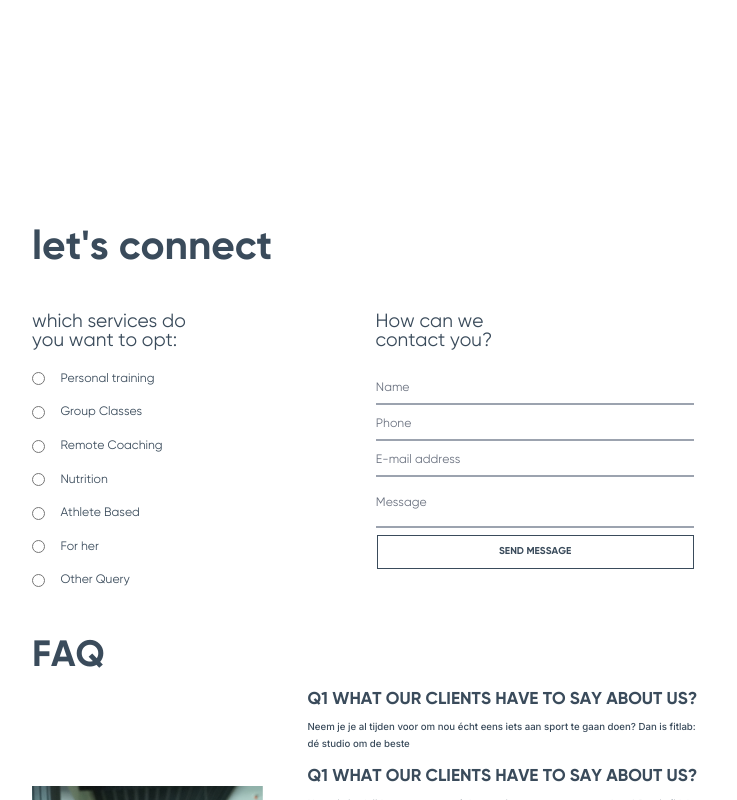
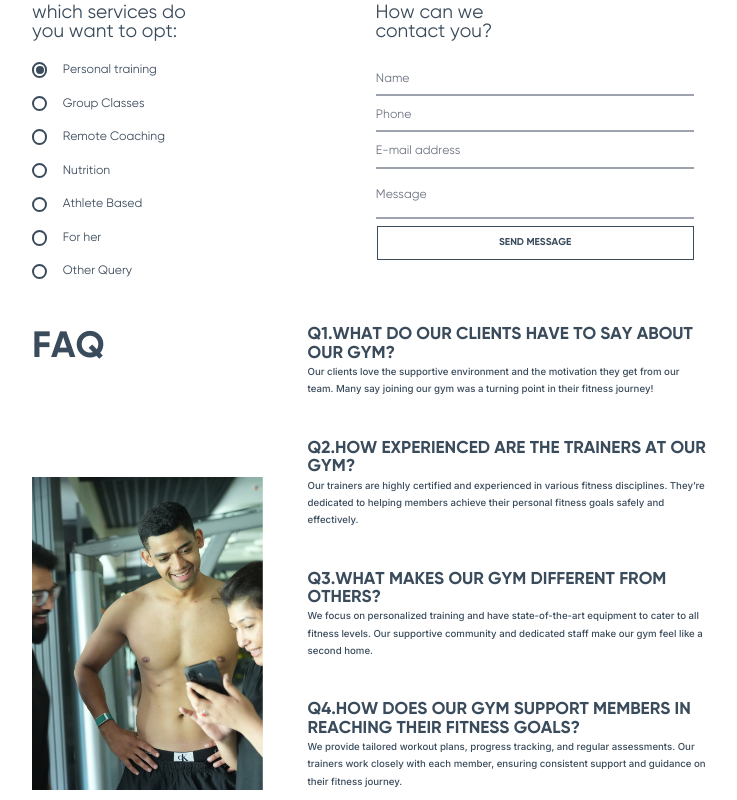
Before and after one commit to moses7054/athlos-v2, a Next.js app: page /contactus in a window 1280 px wide. Shown: the part 680-1480 px from the top of the page, without its empty margins (271-1008 px from the left). Built offline with nearby package versions, Linux system fonts and the light colour scheme; what tailwindcss-animated would draw is missing.

Commit message:
removed empty sapce in contact us page

```diff
--- a/src/app/globals.css
+++ b/src/app/globals.css
@@ -121,3 +121,74 @@ body {
     background-position: 90% 0;
   }
 }
+
+/* radio buttons */
+.checker {
+  width: 25.45px;
+  height: 25.45px;
+  /* min-width: 25.45px;
+  min-height: 25.45px; */
+  border-radius: 50%;
+  background: white;
+  border: 2.83px solid #3a4b5b;
+}
+
+.dot {
+  width: 11.31px;
+  /* min-width: 11.31px;
+  min-height: 11.31px; */
+  height: 11.31px;
+  background-color: #3a4b5b;
+  border-radius: 50%;
+}
+
+@media (min-width: 764px) {
+  .checker {
+    width: 13.77px;
+    /* min-height: 13.77px; */
+    height: 13.77px;
+    /* min-height: 13.77px; */
+
+    border: 1.53px solid #3a4b5b;
+  }
+  .dot {
+    width: 6.12px;
+    /* min-width: 6.12px;
+    min-height: 6.12px; */
+    height: 6.12px;
+  }
+}
+
+@media (min-width: 390px) {
+  .checker {
+    width: 22.36px;
+    height: 22.36px;
+    /* min-width: 22.36px;
+    min-height: 22.36px; */
+
+    border: 2.48px solid #3a4b5b;
+  }
+  .dot {
+    width: 9.94px;
+    height: 9.94px;
+    /* min-width: 9.94px;
+    min-height: 9.94px; */
+  }
+}
+
+@media (min-width: 320px) {
+  .checker {
+    width: 15.36px;
+    height: 15.36px;
+    /* min-width: 15.36px;
+    min-height: 15.36px; */
+
+    border: 2.48px solid #3a4b5b;
+  }
+  .dot {
+    width: 8.14px;
+    height: 8.14px;
+    /* min-width: 8.14px;
+    min-height: 8.14px; */
+  }
+}
--- a/src/components/ContactUs/Faq.tsx
+++ b/src/components/ContactUs/Faq.tsx
@@ -5,8 +5,8 @@ import TrainerImage from "@/assets/ContactUS/ImageFaq.jpg";
 const Faq = () => {
   return (
     <>
-      <div className="w-full h-[950px] flex justify-center items-start max-custom:h-[630.4px] max-mid:h-[1196.24px]">
-        <div className="w-[1245px] h-[857px] flex justify-between  max-custom:w-[673.84px] max-custom:h-[463.54px] max-mid:h-[1096px] max-mid:w-[280px] max-mid:flex-col">
+      <div className="w-full h-[950px] flex justify-center items-start max-custom:h-[630.4px] max-mid:h-[1200.24px]">
+        <div className="w-[1245px] h-[857px] flex justify-between  max-custom:w-[673.84px] max-custom:h-[463.54px] max-mid:h-[1096px] max-mid:max-w-[280px] max-mid:flex-col">
           {/* First Column Faq */}
           <div className="w-[427.13px] h-full flex flex-col justify-between max-custom:w-[231.18px] max-mid:h-[436.24px] max-mid:w-[280px]">
             {/* Faq text */}
@@ -28,41 +28,48 @@ const Faq = () => {
           </div>
 
           {/* Questions */}
-          <div className="w-[736px] h-[541.7px] mt-[104px] flex flex-col justify-between max-custom:w-[398.35px] max-custom:h-[291.58px] max-custom:mt-[55.99px] max-mid:w-[281px] max-mid:h-[624px]">
-            <div className="w-full h-[114.42px] flex flex-col justify-between max-custom:h-[61.53px] max-mid:h-[135px]">
-              <p className="font-gilroyreal2 font-normal text-[#3A4B5B] text-[31.77px] max-custom:text-[17.2px] max-custom:leading-[18.4px] max-mid:text-[20px] max-mid:leading-[21.4px]">
-                Q1 WHAT OUR CLIENTS HAVE TO SAY ABOUT US?
+          <div className="w-[736px] h-auto  flex flex-col justify-between max-custom:w-[398.35px] max-mid:max-w-[280px] max-mid:gap-[28px] max-mid:mt-[30px]">
+            <div className="w-full h-auto flex flex-col justify-between ">
+              <p className="font-gilroyreal2 h-auto w-auto font-normal text-[#3A4B5B] text-[31.77px] max-custom:text-[17.2px] max-custom:leading-[18.4px] max-mid:text-[20px] max-mid:leading-[20px] ">
+                Q1.WHAT DO OUR CLIENTS HAVE TO SAY ABOUT OUR GYM?
               </p>
-              <p className="font-inter font-medium text-[17.87px] leading-[31.77px] text-[#3A4B5B] max-custom:text-[9.67px] max-custom:leading-[17.2px] max-mid:text-[14px] max-mid:leading-[24px]">
-                Neem je je al tijden voor om nou écht eens iets aan sport te
-                gaan doen? Dan is fitlab: dé studio om de beste
+              <p className="font-inter h-auto w-auto font-medium text-[17.87px] leading-[31.77px] text-[#3A4B5B] max-custom:text-[9.67px] max-custom:leading-[17.2px] max-mid:text-[10px] max-mid:leading-[18px]">
+                Our clients love the supportive environment and the motivation
+                they get from our team. Many say joining our gym was a turning
+                point in their fitness journey!
               </p>
             </div>
-            <div className="w-full h-[114.42px] flex flex-col justify-between max-custom:h-[61.53px] max-mid:h-[135px]">
-              <p className="font-gilroyreal2 font-normal text-[#3A4B5B] text-[31.77px]  max-custom:text-[17.2px] max-custom:leading-[18.4px] max-mid:text-[20px] max-mid:leading-[21.4px]">
-                Q1 WHAT OUR CLIENTS HAVE TO SAY ABOUT US?
+            <div className="w-full h-auto flex flex-col justify-between ">
+              <p className="font-gilroyreal2 font-normal text-[#3A4B5B] text-[31.77px]  max-custom:text-[17.2px] max-custom:leading-[18.4px] max-mid:text-[20px] max-mid:leading-[20px]">
+                Q2.HOW EXPERIENCED ARE THE TRAINERS AT OUR GYM?
               </p>
-              <p className="font-inter font-medium text-[17.87px] leading-[31.77px] text-[#3A4B5B] max-custom:text-[9.67px] max-custom:leading-[17.2px] max-mid:text-[14px] max-mid:leading-[24px]">
-                Neem je je al tijden voor om nou écht eens iets aan sport te
-                gaan doen? Dan is fitlab: dé studio om de beste
+              <p className="font-inter font-medium text-[17.87px] leading-[31.77px] text-[#3A4B5B] max-custom:text-[9.67px] max-custom:leading-[17.2px] max-mid:text-[10px] max-mid:leading-[18px]">
+                Our trainers are highly certified and experienced in various
+                fitness disciplines. They’re dedicated to helping members
+                achieve their personal fitness goals safely and effectively.
               </p>
             </div>
-            <div className="w-full h-[114.42px] flex flex-col justify-between max-custom:h-[61.53px] max-mid:h-[135px]">
-              <p className="font-gilroyreal2 font-normal text-[#3A4B5B] text-[31.77px]  max-custom:text-[17.2px] max-custom:leading-[18.4px] max-mid:text-[20px] max-mid:leading-[21.4px]">
-                Q1 WHAT OUR CLIENTS HAVE TO SAY ABOUT US?
+            <div className="w-full h-auto flex flex-col justify-between ">
+              <p className="font-gilroyreal2 font-normal text-[#3A4B5B] text-[31.77px]  max-custom:text-[17.2px] max-custom:leading-[18.4px] max-mid:text-[20px] max-mid:leading-[20px]">
+                Q3.WHAT MAKES OUR GYM DIFFERENT FROM OTHERS?
               </p>
-              <p className="font-inter font-medium text-[17.87px] leading-[31.77px] text-[#3A4B5B] max-custom:text-[9.67px] max-custom:leading-[17.2px] max-mid:text-[14px] max-mid:leading-[24px]">
-                Neem je je al tijden voor om nou écht eens iets aan sport te
-                gaan doen? Dan is fitlab: dé studio om de beste
+              <p className="font-inter font-medium text-[17.87px] leading-[31.77px] text-[#3A4B5B] max-custom:text-[9.67px] max-custom:leading-[17.2px] max-mid:text-[10px] max-mid:leading-[18px]">
+                We focus on personalized training and have state-of-the-art
+                equipment to cater to all fitness levels. Our supportive
+                community and dedicated staff make our gym feel like a second
+                home.
               </p>
             </div>
-            <div className="w-full h-[114.42px] flex flex-col justify-between max-custom:h-[61.53px] max-mid:h-[135px]">
-              <p className="font-gilroyreal2 font-normal text-[#3A4B5B] text-[31.77px]  max-custom:text-[17.2px] max-custom:leading-[18.4px] max-mid:text-[20px] max-mid:leading-[21.4px]">
-                Q1 WHAT OUR CLIENTS HAVE TO SAY ABOUT US?
+            <div className="w-full h-auto flex flex-col justify-between ">
+              <p className="font-gilroyreal2 font-normal text-[#3A4B5B] text-[31.77px]  max-custom:text-[17.2px] max-custom:leading-[18.4px] max-mid:text-[20px] max-mid:leading-[20px]">
+                Q4.HOW DOES OUR GYM SUPPORT MEMBERS IN REACHING THEIR FITNESS
+                GOALS?
               </p>
-              <p className="font-inter font-medium text-[17.87px] leading-[31.77px] text-[#3A4B5B] max-custom:text-[9.67px] max-custom:leading-[17.2px] max-mid:text-[14px] max-mid:leading-[24px]">
-                Neem je je al tijden voor om nou écht eens iets aan sport te
-                gaan doen? Dan is fitlab: dé studio om de beste
+              <p className="font-inter font-medium text-[17.87px] leading-[31.77px] text-[#3A4B5B] max-custom:text-[9.67px] max-custom:leading-[17.2px] max-mid:text-[10px] max-mid:leading-[18px]">
+                We provide tailored workout plans, progress tracking, and
+                regular assessments. Our trainers work closely with each member,
+                ensuring consistent support and guidance on their fitness
+                journey.
               </p>
             </div>
           </div>
--- a/src/components/ContactUs/LetsConnect.tsx
+++ b/src/components/ContactUs/LetsConnect.tsx
@@ -1,6 +1,28 @@
-import React from "react";
+"use client";
+
+import React, { useState } from "react";
 
 const LetsConnect = () => {
+  const [index, setIndex] = useState<boolean[]>([
+    true,
+    false,
+    false,
+    false,
+    false,
+    false,
+    false,
+  ]);
+
+  const toggleIndex = (i: number) => {
+    console.log(i, index[i]);
+    setIndex((prevArray) => {
+      const newArray = [...prevArray];
+      newArray[i] = !newArray[i]; // Toggle the boolean at the specified index
+      console.log(newArray);
+      return newArray;
+    });
+  };
+
   return (
     <>
       <div className="w-full h-[831px] flex items-center py-[80px] justify-center max-custom:h-[450.18px] max-custom:py-[43.3px] max-mid:h-[805.29px] max-mid:py-[40px]">
@@ -29,67 +51,144 @@ const LetsConnect = () => {
 
               {/* radio buttons */}
               <div className="w-full h-[413px] flex flex-col font-gilroyreal1 font-normal text-[22.62px] leading-[40.72px] text-[#3A4B5B] mt-[33.62px] justify-between max-custom:h-[229.3px] max-custom:text-[12.24px] max-custom:leading-[22.04px] max-custom:mt-[17.62px] max-mid:h-[176px] max-mid:text-[16.27px] max-mid:leading-[15px] max-mid:mt-[24px] max-mid:flex-wrap">
-                <div className="w-full flex justify-start gap-[28.8px] h-[41px] items-center max-custom:h-[23px] max-custom:gap-[15.3px] max-mid:h-[40px] max-mid:w-[115px] max-mid:gap-[8px]">
+                <div
+                  className="w-full flex justify-start gap-[28.8px] h-[41px] items-center max-custom:h-[23px] max-custom:gap-[15.3px] max-mid:h-[40px] max-mid:w-[115px] max-mid:gap-[8px] "
+                  onClick={() => toggleIndex(0)}
+                >
                   <input
+                    className="hidden"
                     type="radio"
                     id="personal"
                     value={"personal"}
                     name="personal"
                   />
+                  <span className="checker flex justify-center items-center hover:cursor-pointer max-mid:min-w-[15.36px] custom:min-w-[25.45px] custom:min-h-[25.45px]">
+                    <span
+                      className={`dot ${
+                        index[0] ? null : "hidden"
+                      } custom:min-w-[11.33px] custom:min-h-[11.33px]`}
+                    />
+                  </span>
                   <label htmlFor="personal">Personal training</label>
                 </div>
-                <div className="w-full flex justify-start gap-[28.8px] h-[41px] items-center max-custom:h-[23px] max-custom:gap-[15.3px] max-mid:h-[40px] max-mid:w-[115px] max-mid:gap-[8px]">
+                <div
+                  onClick={() => toggleIndex(1)}
+                  className="w-full flex justify-start gap-[28.8px] h-[41px] items-center max-custom:h-[23px] max-custom:gap-[15.3px] max-mid:h-[40px] max-mid:w-[115px] max-mid:gap-[8px]"
+                >
                   <input
+                    className="hidden"
                     type="radio"
                     id="personal"
                     value={"personal"}
                     name="personal"
                   />
+                  <span className="checker flex justify-center items-center hover:cursor-pointer max-mid:min-w-[15.36px] custom:min-w-[25.45px] custom:min-h-[25.45px]">
+                    <span
+                      className={`dot ${
+                        index[1] ? null : "hidden"
+                      } custom:min-w-[11.33px] custom:min-h-[11.33px]`}
+                    />
+                  </span>
                   <label htmlFor="personal">Group Classes</label>
                 </div>
-                <div className="w-full flex justify-start gap-[28.8px] h-[41px] items-center max-custom:h-[23px] max-custom:gap-[15.3px] max-mid:h-[40px] max-mid:w-[115px] max-mid:gap-[8px]">
+                <div
+                  onClick={() => toggleIndex(2)}
+                  className="w-full flex justify-start gap-[28.8px] h-[41px] items-center max-custom:h-[23px] max-custom:gap-[15.3px] max-mid:h-[40px] max-mid:w-[115px] max-mid:gap-[8px]"
+                >
                   <input
+                    className="hidden"
                     type="radio"
                     id="personal"
                     value={"personal"}
                     name="personal"
                   />
+                  <span className="checker flex justify-center items-center hover:cursor-pointer max-mid:min-w-[15.36px] custom:min-w-[25.45px] custom:min-h-[25.45px]">
+                    <span
+                      className={`dot ${
+                        index[2] ? null : "hidden"
+                      } custom:min-w-[11.33px] custom:min-h-[11.33px]`}
+                    />
+                  </span>
                   <label htmlFor="personal">Remote Coaching</label>
                 </div>
-                <div className="w-full flex justify-start gap-[28.8px] h-[41px] items-center max-custom:h-[23px] max-custom:gap-[15.3px] max-mid:h-[40px] max-mid:w-[115px] max-mid:gap-[8px]">
+                <div
+                  onClick={() => toggleIndex(3)}
+                  className="w-full flex justify-start gap-[28.8px] h-[41px] items-center max-custom:h-[23px] max-custom:gap-[15.3px] max-mid:h-[40px] max-mid:w-[115px] max-mid:gap-[8px]"
+                >
                   <input
+                    className="hidden"
                     type="radio"
                     id="personal"
                     value={"personal"}
                     name="personal"
                   />
+                  <span className="checker flex justify-center items-center hover:cursor-pointer max-mid:min-w-[15.36px] custom:min-w-[25.45px] custom:min-h-[25.45px]">
+                    <span
+                      className={`dot ${
+                        index[3] ? null : "hidden"
+                      } custom:min-w-[11.33px] custom:min-h-[11.33px]`}
+                    />
+                  </span>
                   <label htmlFor="personal">Nutrition</label>
                 </div>
-                <div className="w-full flex justify-start gap-[28.8px] h-[41px] items-center max-custom:h-[23px] max-custom:gap-[15.3px] max-mid:h-[40px] max-mid:w-[115px] max-mid:gap-[8px]">
+                <div
+                  onClick={() => toggleIndex(4)}
+                  className="w-full flex justify-start gap-[28.8px] h-[41px] items-center max-custom:h-[23px] max-custom:gap-[15.3px] max-mid:h-[40px] max-mid:w-[115px] max-mid:gap-[8px]"
+                >
                   <input
+                    className="hidden"
                     type="radio"
                     id="personal"
                     value={"personal"}
                     name="personal"
                   />
+                  <span className="checker flex justify-center items-center hover:cursor-pointer max-mid:min-w-[15.36px] custom:min-w-[25.45px] custom:min-h-[25.45px]">
+                    <span
+                      className={`dot ${
+                        index[4] ? null : "hidden"
+                      } custom:min-w-[11.33px] custom:min-h-[11.33px]`}
+                    />
+                  </span>
                   <label htmlFor="personal">Athlete Based</label>
                 </div>
-                <div className="w-full flex justify-start gap-[28.8px] h-[41px] items-center max-custom:h-[23px] max-custom:gap-[15.3px] max-mid:h-[40px] max-mid:w-[115px] max-mid:gap-[8px]">
+                <div
+                  onClick={() => toggleIndex(5)}
+                  className="w-full flex justify-start gap-[28.8px] h-[41px] items-center max-custom:h-[23px] max-custom:gap-[15.3px] max-mid:h-[40px] max-mid:w-[115px] max-mid:gap-[8px]"
+                >
                   <input
+                    className="hidden"
                     type="radio"
                     id="personal"
                     value={"personal"}
                     name="personal"
                   />
+                  <span className="checker flex justify-center items-center hover:cursor-pointer max-mid:min-w-[15.36px] custom:min-w-[25.45px] custom:min-h-[25.45px]">
+                    <span
+                      className={`dot ${
+                        index[5] ? null : "hidden"
+                      } custom:min-w-[11.33px] custom:min-h-[11.33px]`}
+                    />
+                  </span>
                   <label htmlFor="personal">For her</label>
                 </div>
-                <div className="w-full flex justify-start gap-[28.8px] h-[41px] items-center max-custom:h-[23px] max-custom:gap-[15.3px] max-mid:h-[40px] max-mid:w-[115px] max-mid:gap-[8px]">
+                <div
+                  onClick={() => toggleIndex(6)}
+                  className="w-full flex justify-start gap-[28.8px] h-[41px] items-center max-custom:h-[23px] max-custom:gap-[15.3px] max-mid:h-[40px] max-mid:w-[115px] "
+                >
                   <input
+                    className="hidden"
                     type="radio"
                     id="personal"
                     value={"personal"}
                     name="personal"
                   />
+                  <span className="checker flex justify-center items-center hover:cursor-pointer max-mid:min-w-[15.36px] custom:min-w-[25.45px] custom:min-h-[25.45px]">
+                    <span
+                      className={`dot ${
+                        index[6] ? null : "hidden"
+                      } custom:min-w-[11.33px] custom:min-h-[11.33px]`}
+                    />
+                  </span>
                   <label htmlFor="personal">Other Query</label>
                 </div>
               </div>
```
Also changed, not shown: src/components/ContactUs/BecomeAPartOf.tsx (+4 -4 lines).
